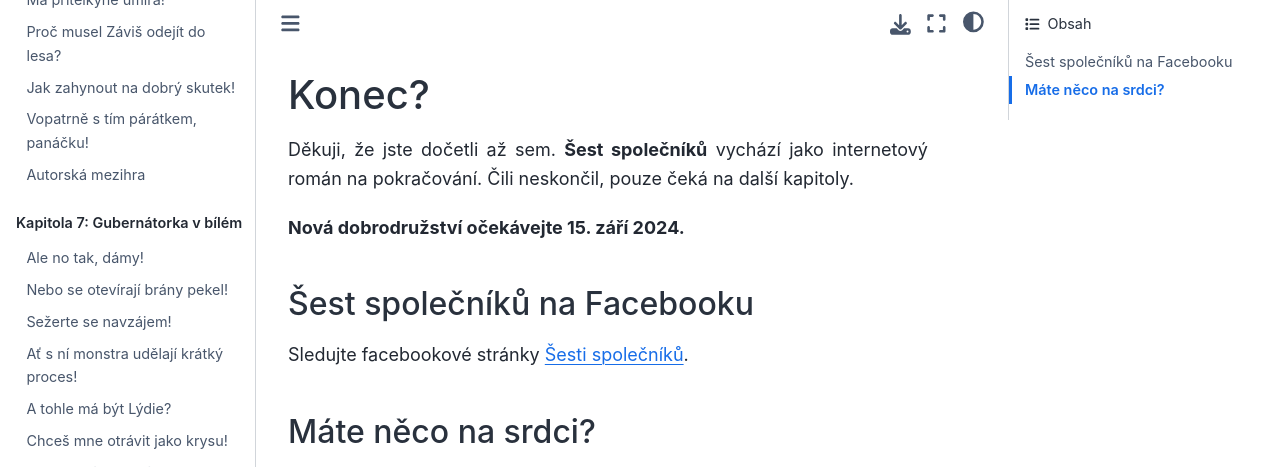
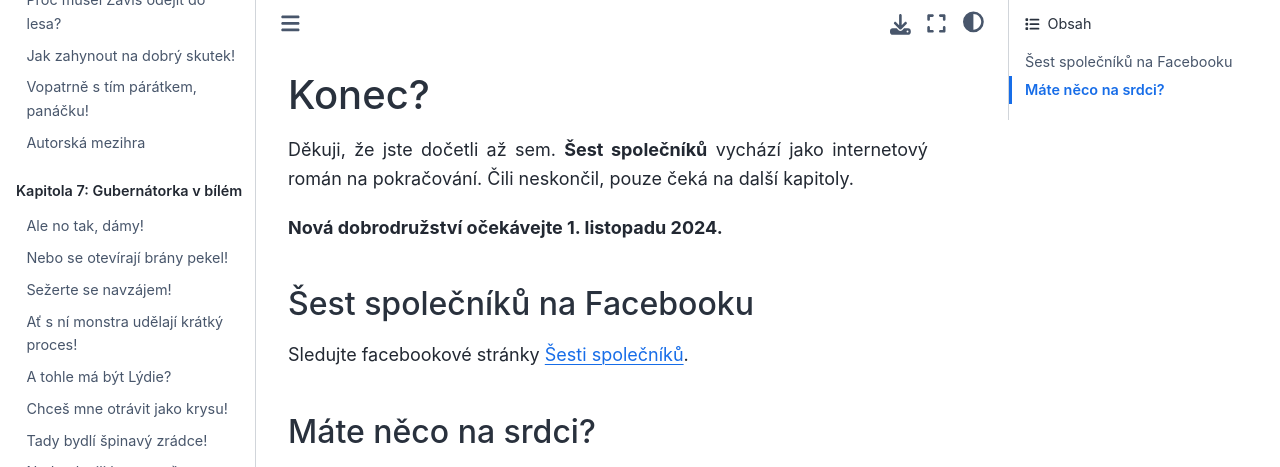
Before and after one commit to hanpari/sest-spolecniku, a Sphinx documentation site: the page built from source/sest_spolecniku/pokracovani.md, in a window 1280 px wide and 1400 px high. Shown: the top 467 px of the window. Built offline with Sphinx 7.4.7 and the Sphinx Book theme 1.1.4, drawn with Linux system fonts in a browser that asks for light colours; pages that are not in the unit, such as notebooks, are missing from menus; some of the changed text lies outside the part shown; grey boxes are pictures that could not be loaded.

Commit message:
Sest spolecniku a Srdce lesapana - konec

```diff
--- a/source/index.rst
+++ b/source/index.rst
@@ -146,6 +146,7 @@
    sest_spolecniku/008-velmistr-deviti-draku/8.md
    sest_spolecniku/008-velmistr-deviti-draku/9.md
    sest_spolecniku/008-velmistr-deviti-draku/10.md
+   sest_spolecniku/008-velmistr-deviti-draku/11.md
 
 
 Další informace
--- a/source/sest_spolecniku/pokracovani.md
+++ b/source/sest_spolecniku/pokracovani.md
@@ -2,7 +2,7 @@
 
 Děkuji, že jste dočetli až sem. **Šest společníků** vychází jako internetový román na pokračování. Čili neskončil, pouze čeká na další kapitoly.
 
-**Nová dobrodružství očekávejte 15. září 2024.**
+**Nová dobrodružství očekávejte 1. listopadu 2024.**
 
 ## Šest společníků na Facebooku
 
```
Also changed, not shown: source/sest_spolecniku/008-velmistr-deviti-draku/11.md (+6 -0 lines).
